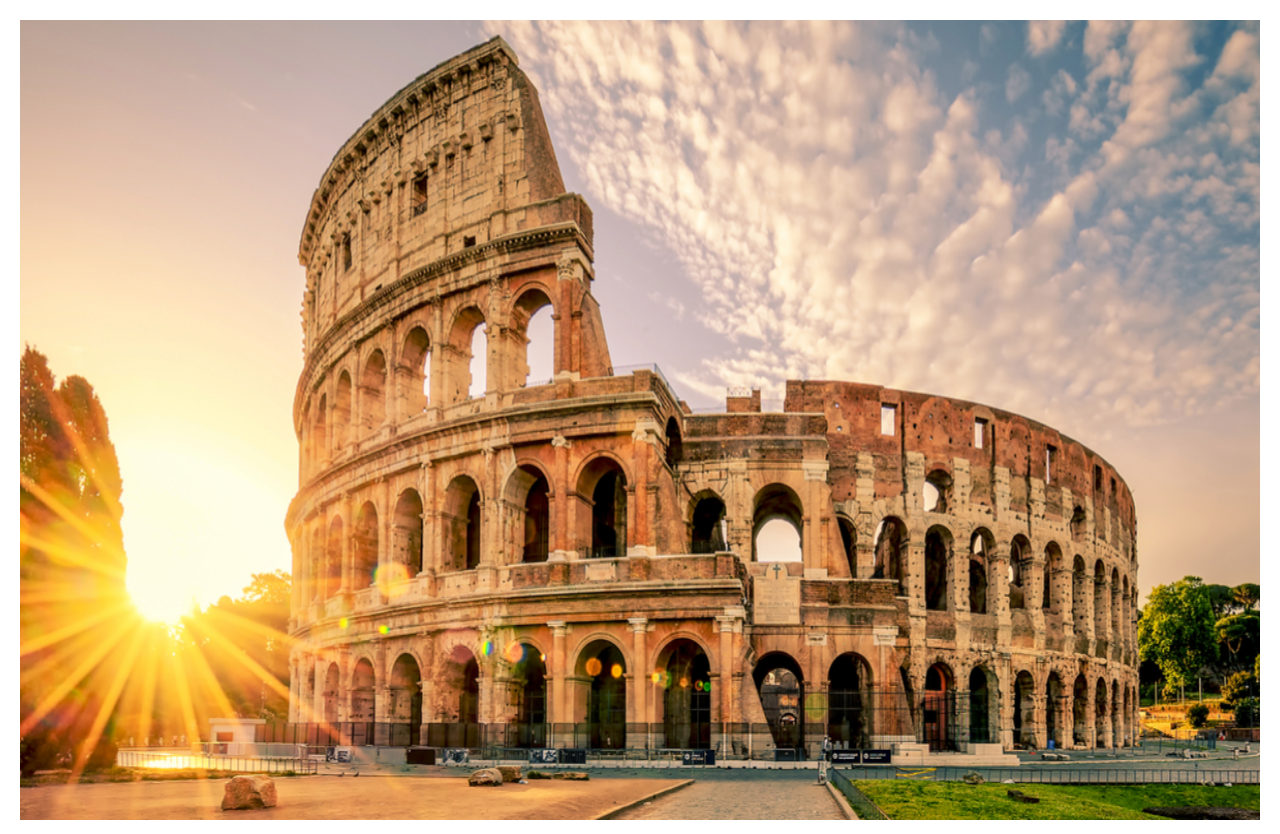
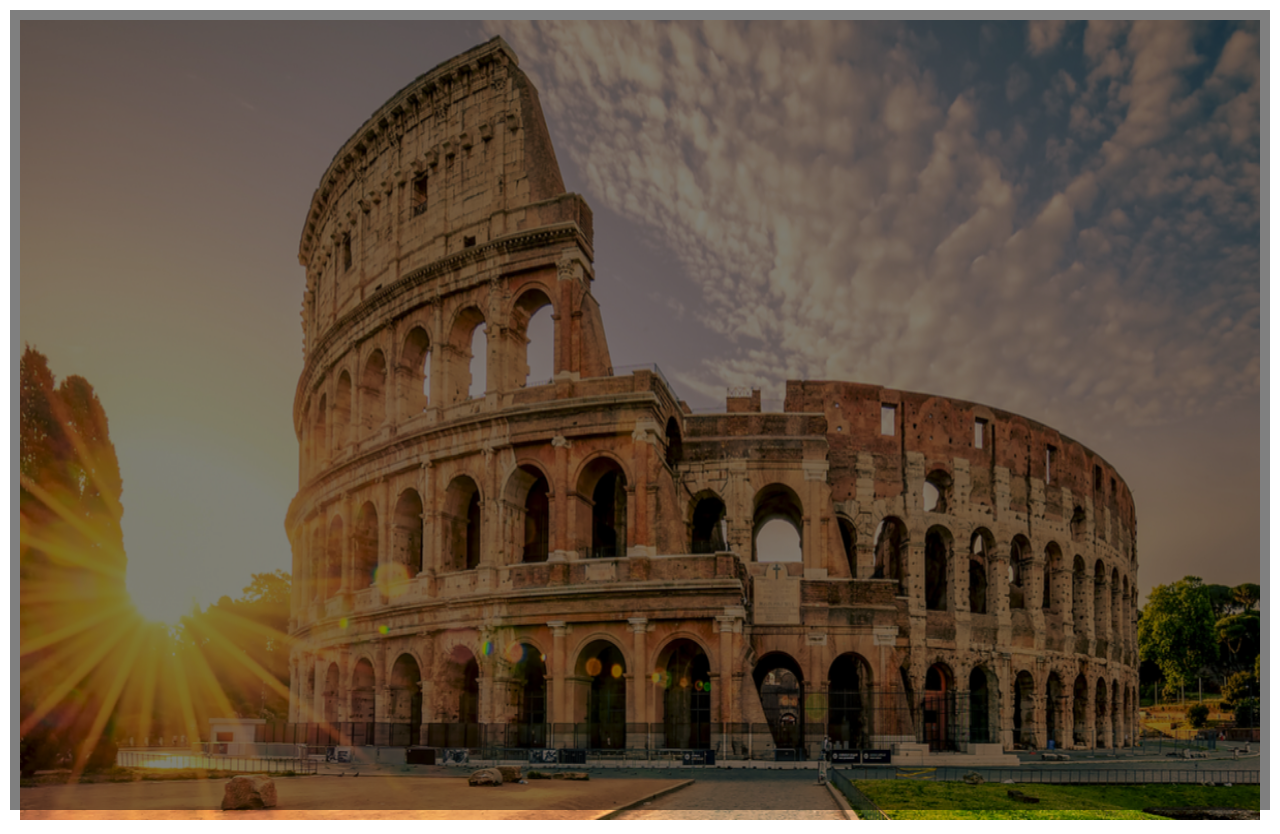
Before and after one commit to emanuelespa/htmlcss-airbnb, a plain HTML site: page index.html in a window 1280 px wide. Drawn offline with Linux system fonts and the light colour scheme.

Commit message:
fondo scuro

```diff
--- a/css/style.css
+++ b/css/style.css
@@ -12,3 +12,12 @@
   background-size: cover;
   margin: 10px;
 }
+
+.layover{
+  position: absolute;
+  top: 0;
+  left: 0;
+  height: 100%;
+  width: 100%;
+  background-color: rgba(0, 0, 0, 0.5);
+}
--- a/index.html
+++ b/index.html
@@ -9,6 +9,9 @@
     <!-- prima città: Roma -->
     <div class="city">
      <img src="img/roma.jpg" alt="roma" class="city">
+       <div class="layover">
+
+     </div>
     </div>
 
 
```
